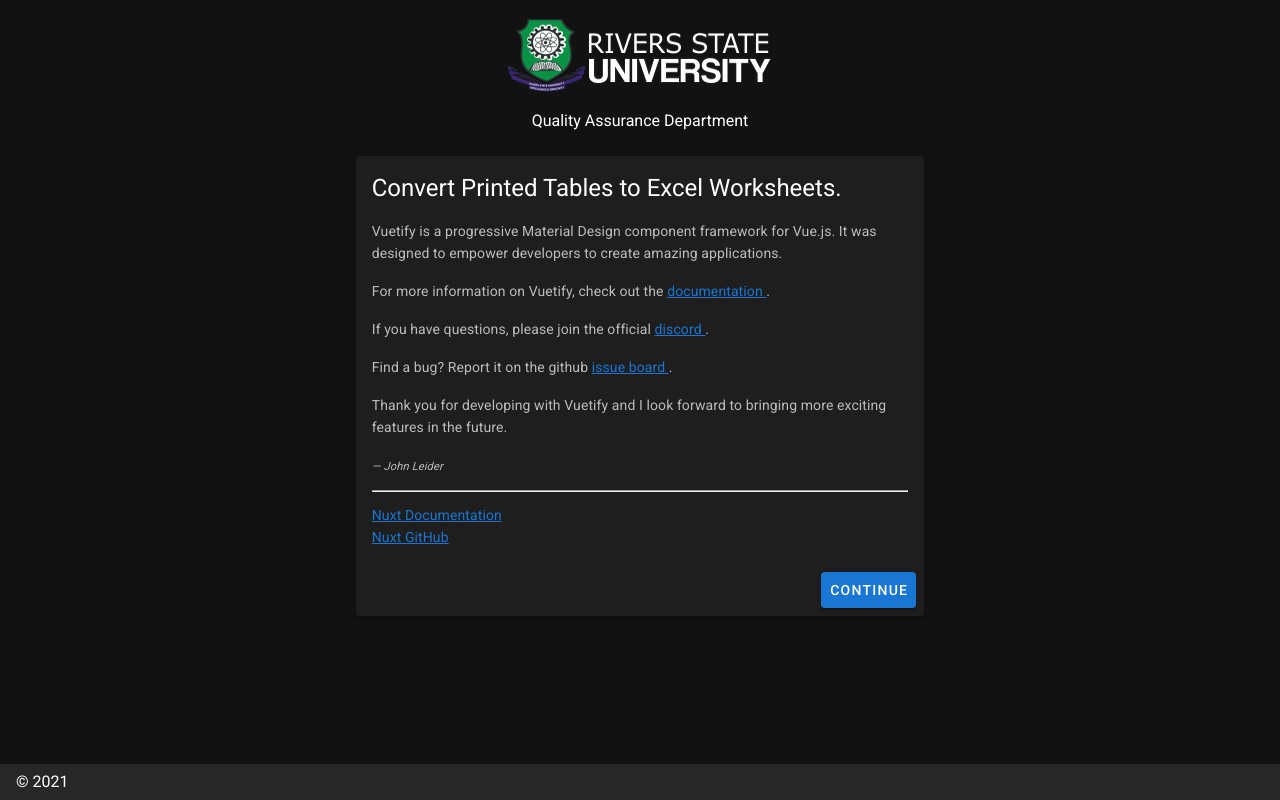
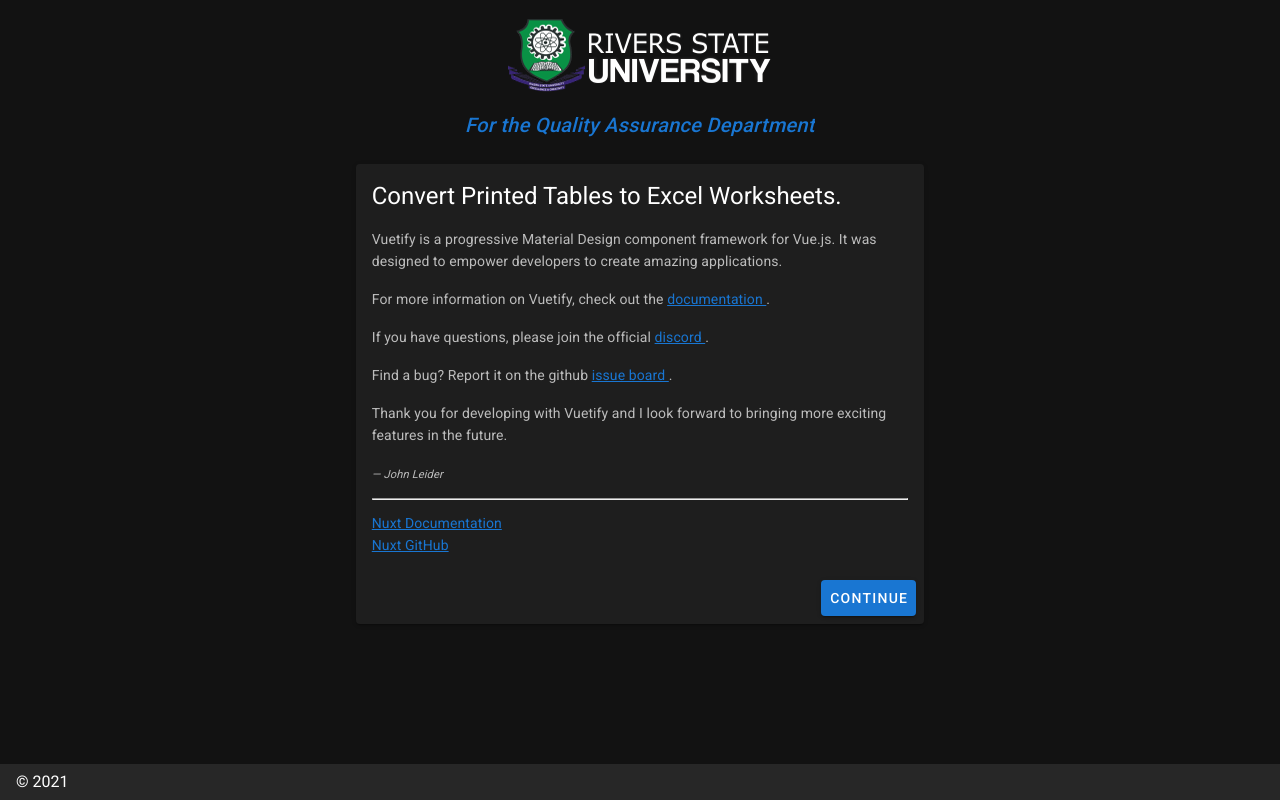
Before and after one commit to kastona/qad-client, a Nuxt app: page / in a window 1280 px wide. Built offline with nearby package versions, Linux system fonts and the light colour scheme.

Commit message:
add top texxt

```diff
--- a/components/Logo.vue
+++ b/components/Logo.vue
@@ -1,7 +1,8 @@
 <template>
   <div class="VueToNuxtLogo">
     <img src="~/assets/logo.png" alt="">
-    <p class="">Quality Assurance Department</p>
+
+    <p class="title primary--text font-italic" >For the Quality Assurance Department</p>
   </div>
 </template>
 
```
